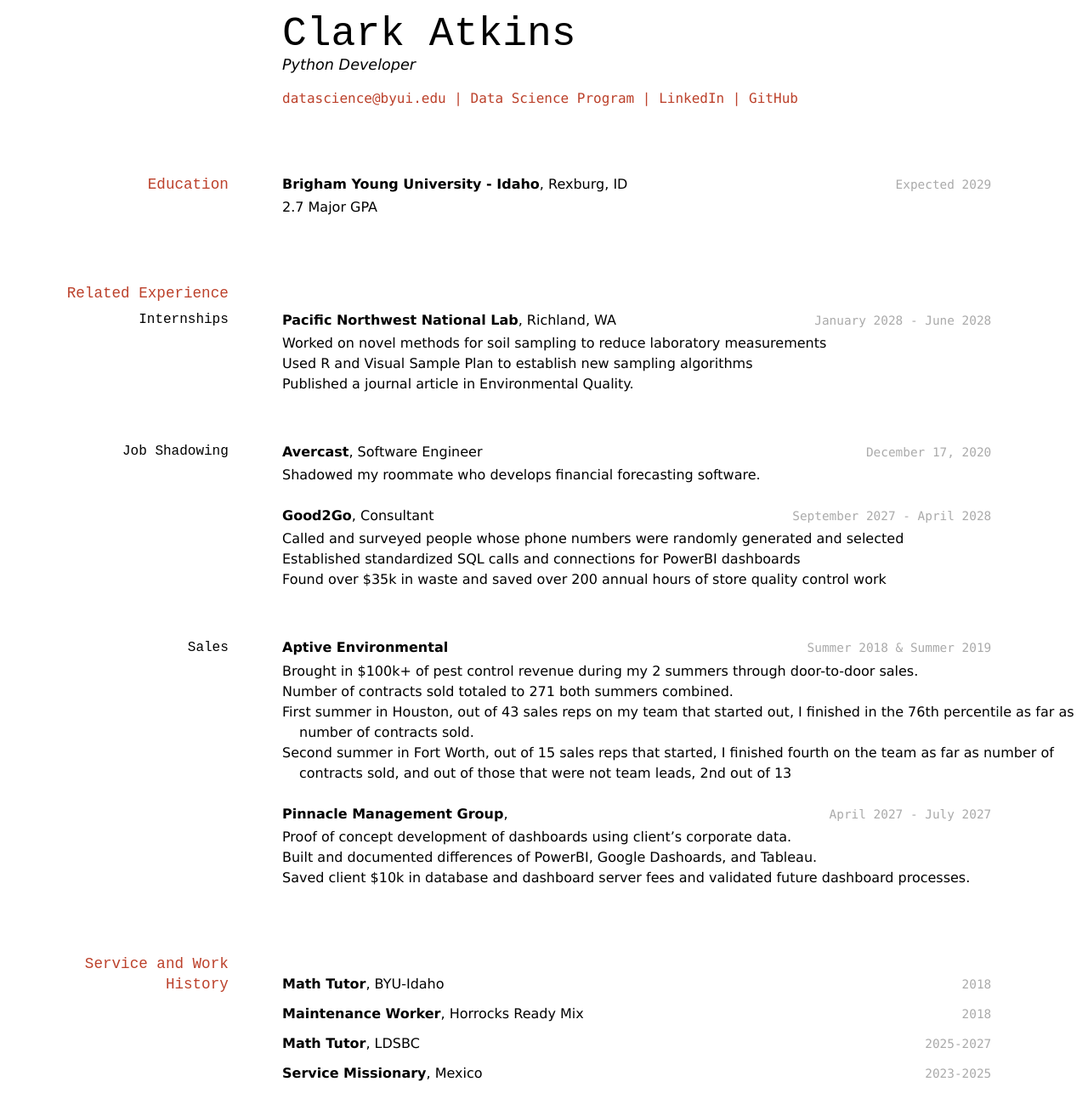
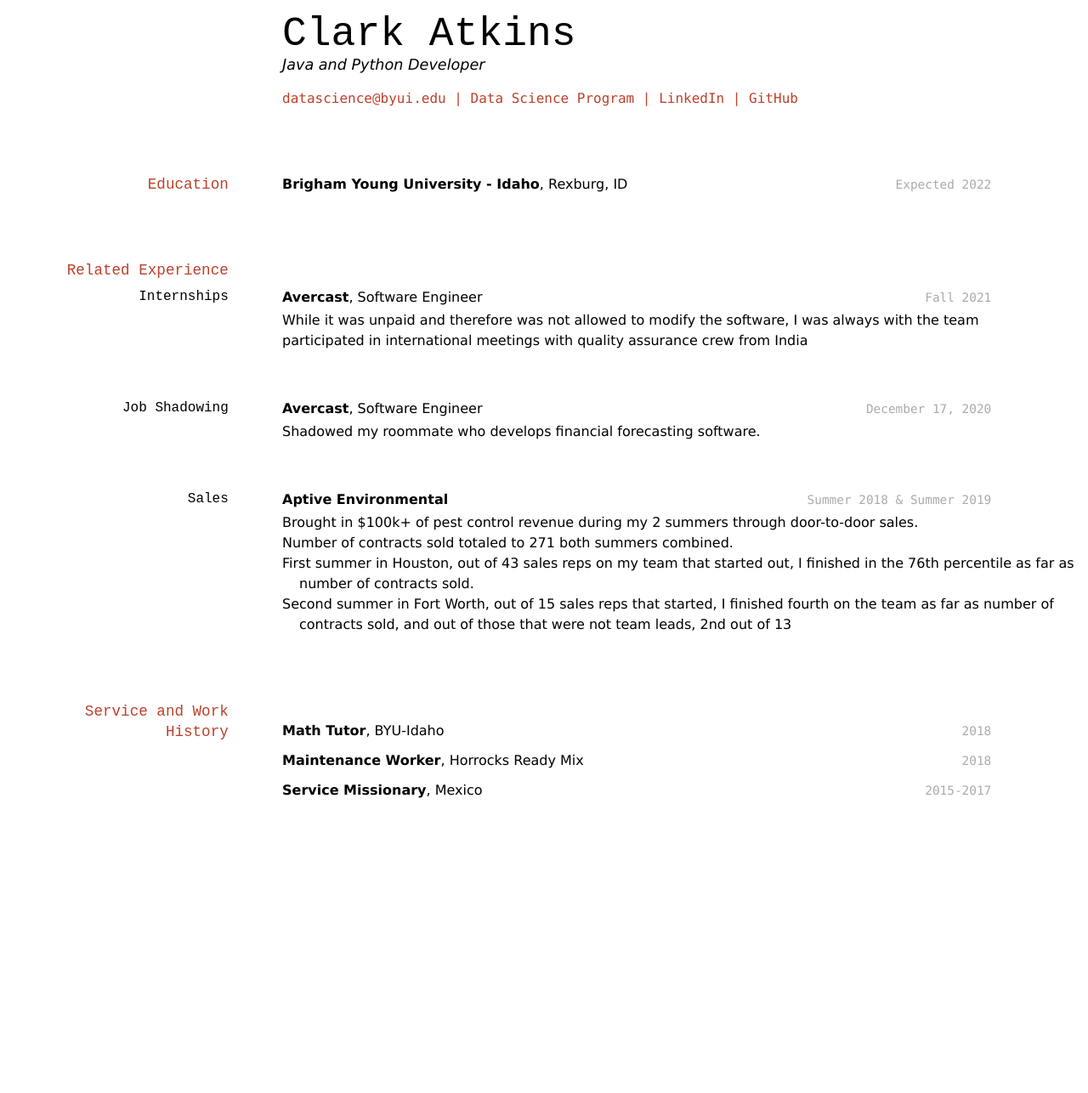
Before and after one commit to atk15003/atkins_resume, a Jekyll site: the page built from docs/index.md, in a window 1280 px wide. Shown: the whole page at 85% size. Built offline with Jekyll 4.4.1, drawn with Linux system fonts in a browser that asks for light colours; after the commit the page ends 954 px from its top, so only the background shows below that.

Commit message:
Update index.md

```diff
--- a/docs/index.md
+++ b/docs/index.md
@@ -3,7 +3,7 @@ layout: cv
 title: Clark Atkins's Resume
 ---
 # Clark Atkins
-Python Developer
+Java and Python Developer
 
 <div id="webaddress">
 <a href="datascience@byui.edu">datascience@byui.edu</a>
@@ -16,36 +16,24 @@ Python Developer
 
 ## Education
 
-`Expected 2029`
+`Expected 2022`
 __Brigham Young University - Idaho__, Rexburg, ID
-
-- 2.7 Major GPA
 
 
 ## Related Experience
 
 ### Internships
+`Fall 2021`
+__Avercast__, Software Engineer
 
-`January 2028 - June 2028`
-__Pacific Northwest National Lab__, Richland, WA
-
-- Worked on novel methods for soil sampling to reduce laboratory measurements
-- Used R and Visual Sample Plan to establish new sampling algorithms
-- Published a journal article in Environmental Quality.
+- While it was unpaid and therefore was not allowed to modify the software, I was always with the team
+- participated in international meetings with quality assurance crew from India
 
 ### Job Shadowing
 
 `December 17, 2020`
 __Avercast__, Software Engineer
-
 - Shadowed my roommate who develops financial forecasting software.
-
-`September 2027 - April 2028`
-__Good2Go__, Consultant
-
-- Called and surveyed people whose phone numbers were randomly generated and selected
-- Established standardized SQL calls and connections for PowerBI dashboards
-- Found over $35k in waste and saved over 200 annual hours of store quality control work
 
 ### Sales
 
@@ -57,14 +45,6 @@ __Aptive Environmental__
 - First summer in Houston, out of 43 sales reps on my team that started out, I finished in the 76th percentile as far as number of contracts sold.
 - Second summer in Fort Worth, out of 15 sales reps that started, I finished fourth on the team as far as number of contracts sold, and out of those that were not team leads, 2nd out of 13
 
-`April 2027 - July 2027`
-__Pinnacle Management Group__,
-
-- Proof of concept development of dashboards using client's corporate data.
-- Built and documented differences of PowerBI, Google Dashoards, and Tableau.
-- Saved client $10k in database and dashboard server fees and validated future dashboard processes.
-
-
 ## Service and Work History
 
 `2018`
@@ -73,11 +53,7 @@ __Math Tutor__, BYU-Idaho
 `2018`
 __Maintenance Worker__, Horrocks Ready Mix
 
-`2025-2027`
-__Math Tutor__, LDSBC
-
-
-`2023-2025`
+`2015-2017`
 __Service Missionary__, Mexico
 
 
```
